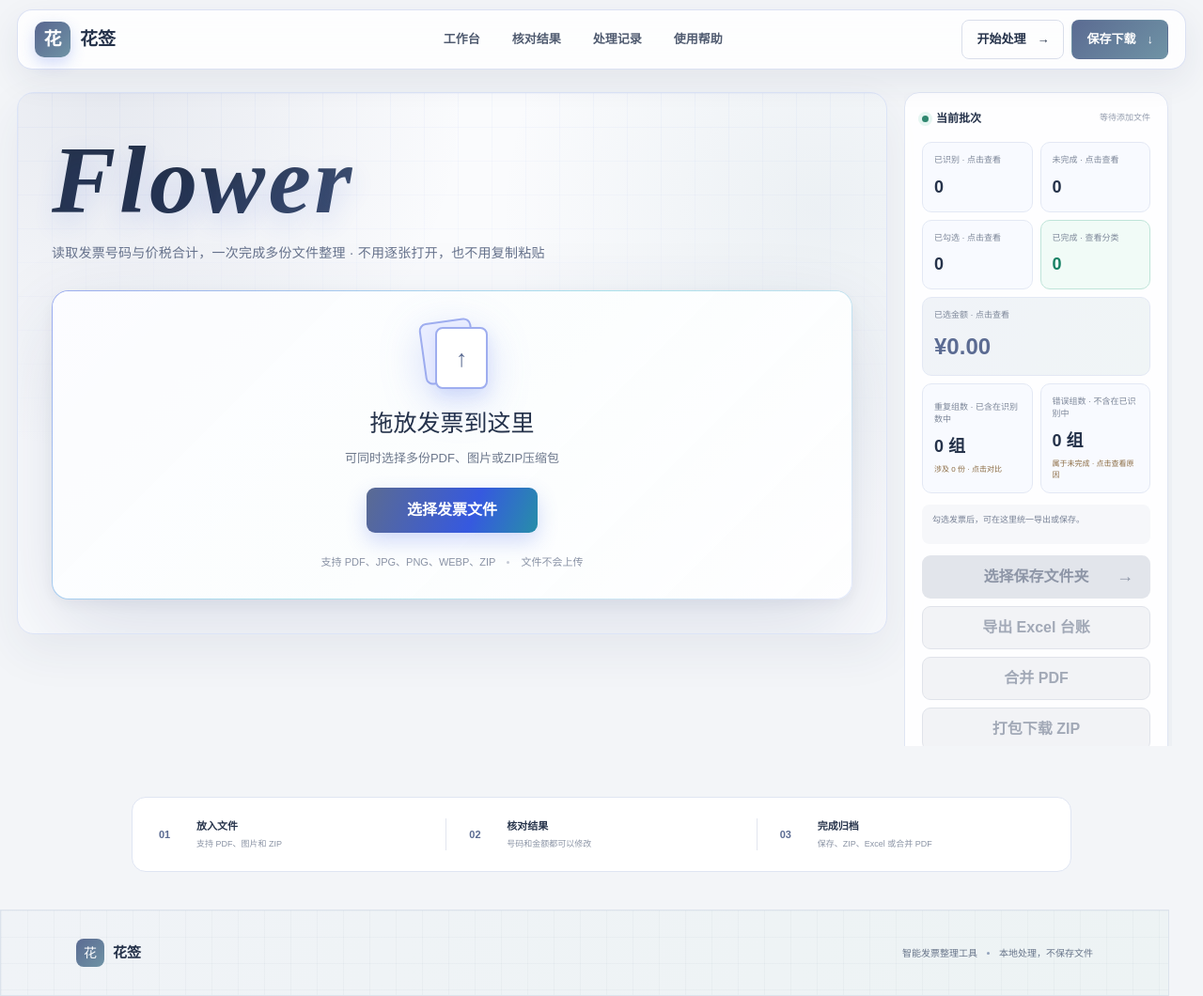
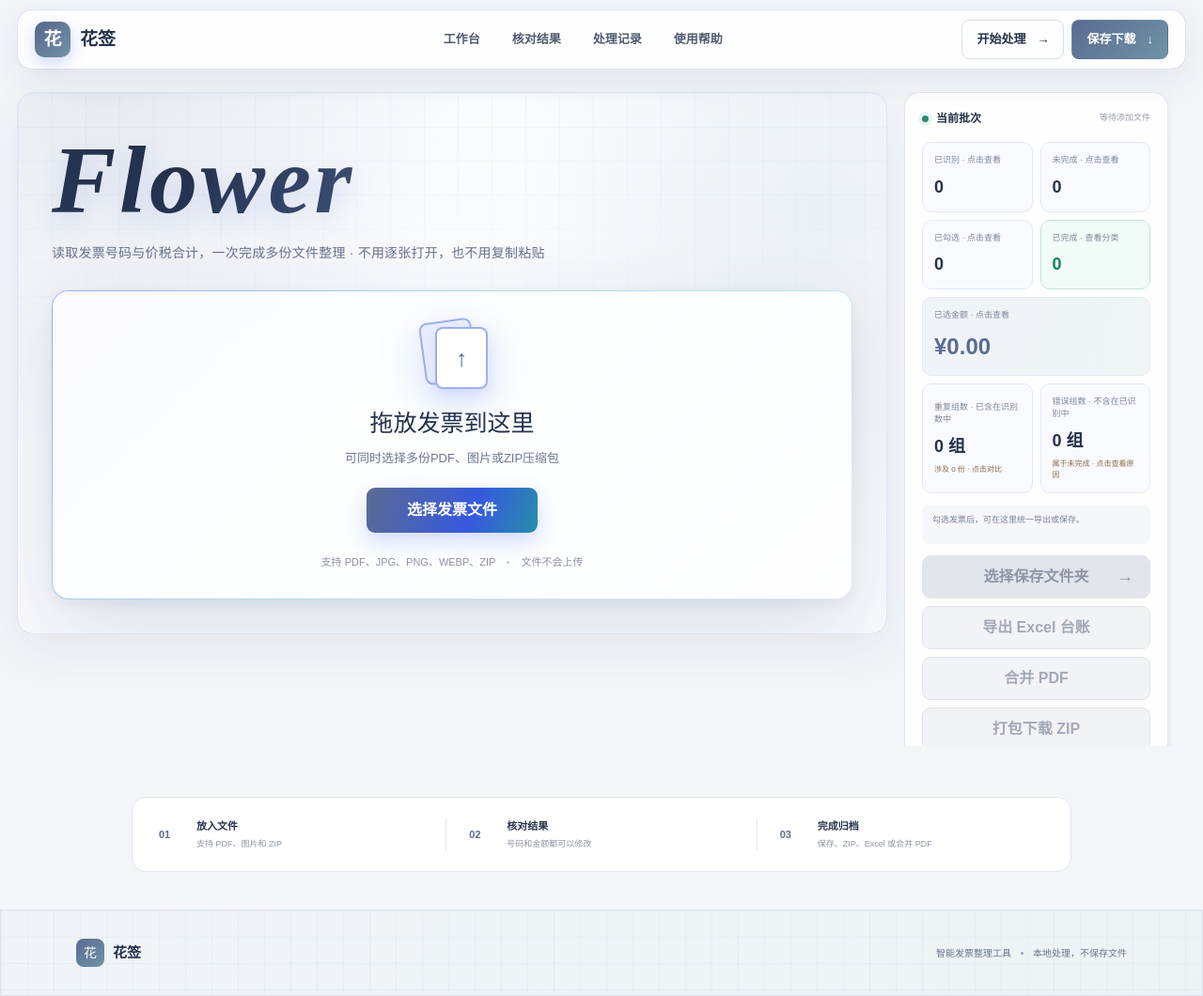
Before and after one commit to Luck-tong/xiaohua-invoice, a Next.js app: page /xiaohua-invoice/ in a window 1280 px wide. Shown: the whole page at 94% size. Built offline with nearby package versions, Linux system fonts and the light colour scheme.

Commit message:
Stretch the footer to full width

```diff
--- a/app/globals.css
+++ b/app/globals.css
@@ -2817,7 +2817,7 @@ body {
 }
 
 .site-footer {
-  width: min(1440px, calc(100% - 36px));
+  width: 100%;
 }
 
 @media (max-width: 1100px) {
```
